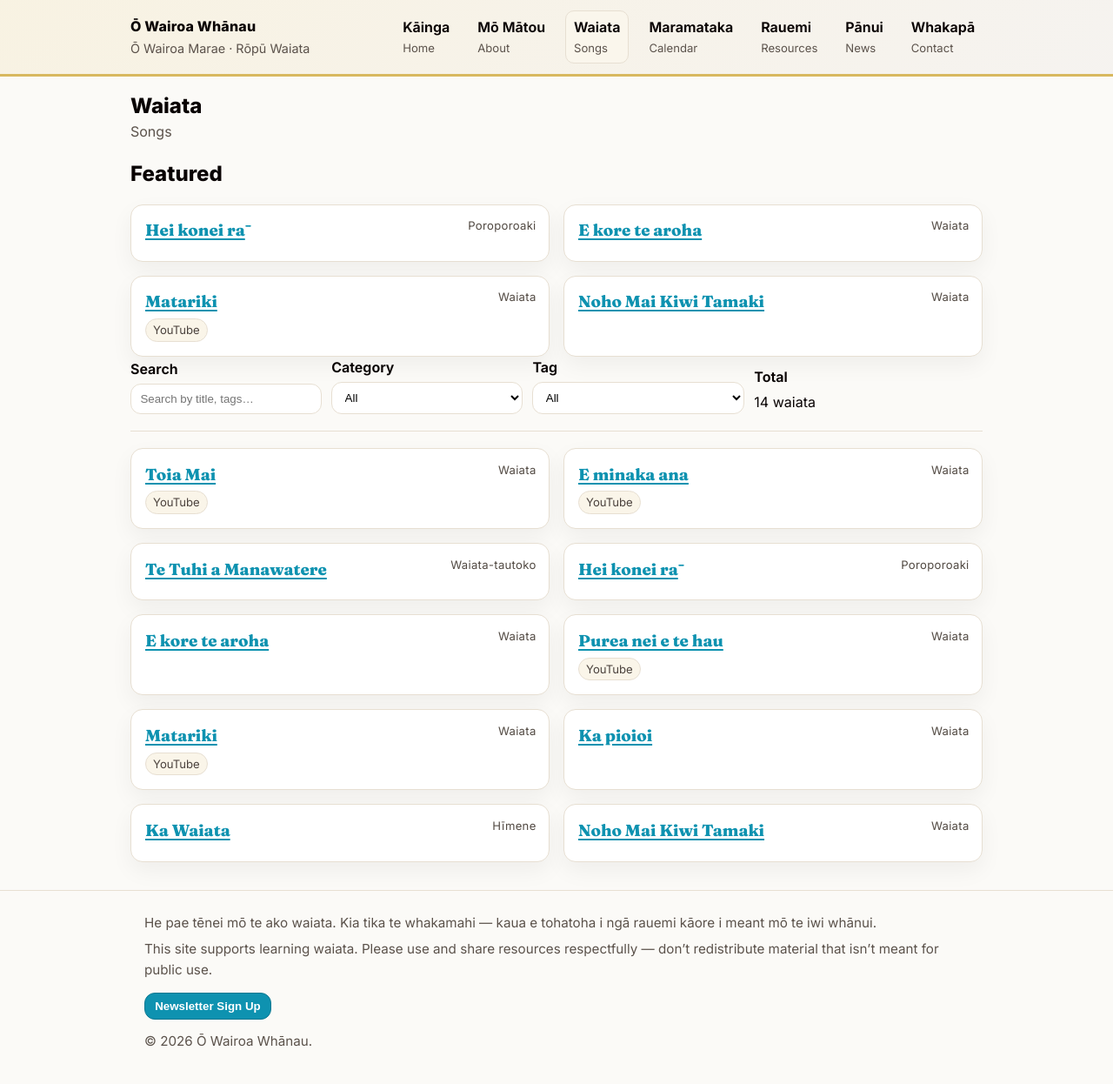
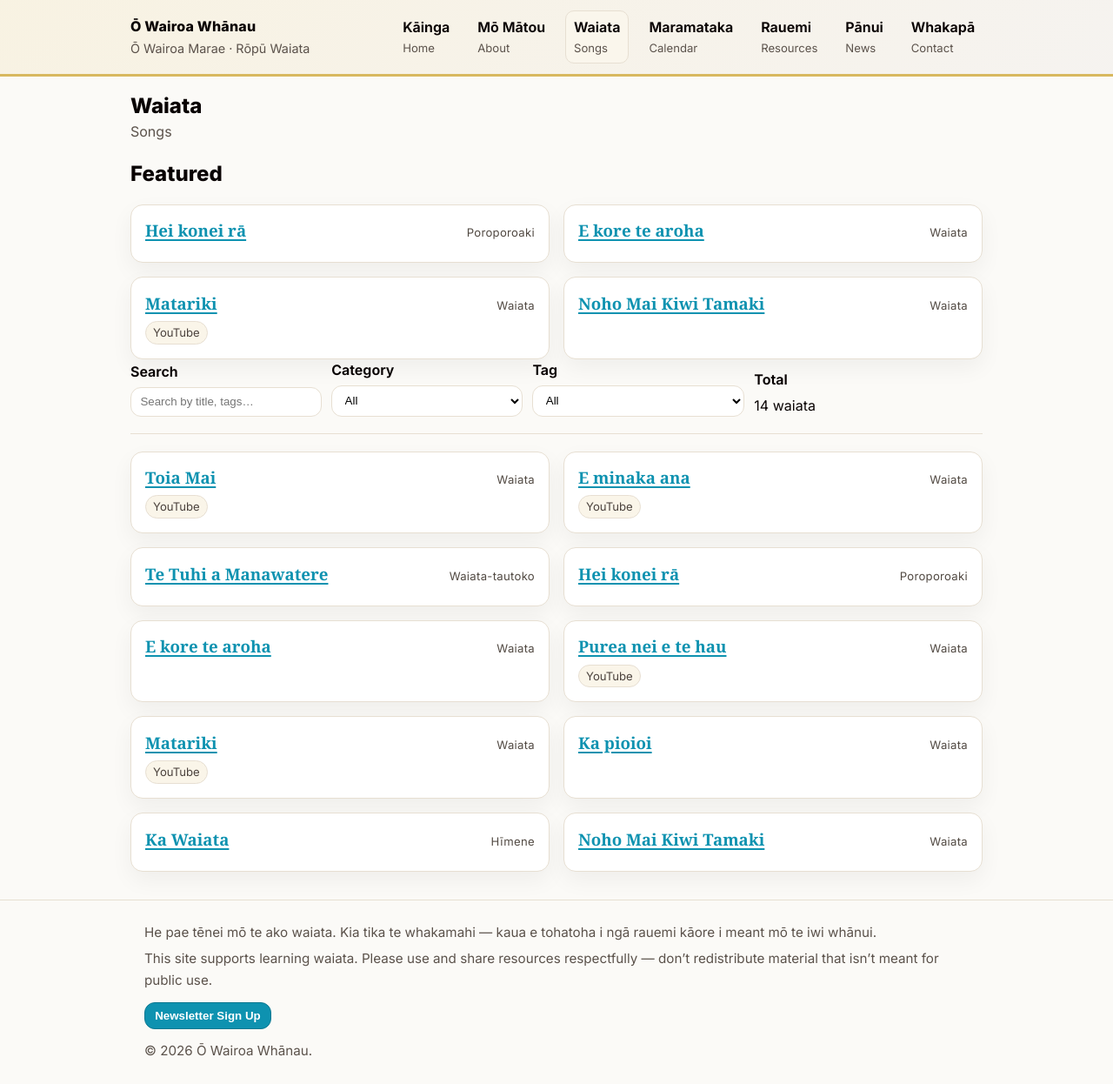
Before and after one commit to Standen-Home/owairoawhanau-site, a Jekyll site: the page built from waiata.md, in a window 1280 px wide and 1246 px high. Shown: the whole window at 87% size. Built offline with Jekyll 4.4.1, drawn with Linux system fonts in a browser that asks for light colours.

Commit message:
Fix macron-safe heading font + align category inline right of waiata title

```diff
--- a/_includes/head.html
+++ b/_includes/head.html
@@ -4,6 +4,7 @@
 <meta name="description" content="{% if page.excerpt %}{{ page.excerpt | strip_html | strip_newlines | truncate: 160 }}{% else %}{{ site.description }}{% endif %}">
 <link rel="preconnect" href="https://fonts.googleapis.com">
 <link rel="preconnect" href="https://fonts.gstatic.com" crossorigin>
-<link href="https://fonts.googleapis.com/css2?family=Fraunces:opsz,wght@9..144,600;9..144,800&family=Inter:wght@400;500;650;800&display=swap" rel="stylesheet">
+<!-- Fonts chosen to fully support te reo Māori macrons -->
+<link href="https://fonts.googleapis.com/css2?family=Noto+Serif:wght@600;700;800&family=Inter:wght@400;500;650;800&display=swap" rel="stylesheet">
 <link rel="stylesheet" href="{{ '/assets/css/style.css' | relative_url }}">
 <link rel="canonical" href="{{ page.url | absolute_url }}">
--- a/_includes/waiata-card.html
+++ b/_includes/waiata-card.html
@@ -4,11 +4,12 @@
   data-category="{{ waiata.category | default: '' | escape }}"
   data-tags="{{ waiata.tags | join: ',' | escape }}">
 
-  {% if waiata.category %}
-    <div class="waiata-cat">{{ waiata.category | capitalize }}</div>
-  {% endif %}
-
-  <h3><a href="{{ waiata.url | relative_url }}">{{ waiata.title }}</a></h3>
+  <div class="waiata-title-row">
+    <h3><a href="{{ waiata.url | relative_url }}">{{ waiata.title }}</a></h3>
+    {% if waiata.category %}
+      <div class="waiata-cat">{{ waiata.category | capitalize }}</div>
+    {% endif %}
+  </div>
 
   <div class="waiata-meta">
     {% if waiata.video_url and waiata.video_url != "" %}
--- a/assets/css/style.css
+++ b/assets/css/style.css
@@ -76,13 +76,13 @@ a:focus{outline:3px solid var(--focus); outline-offset: 2px; border-radius: 6px}
   padding:1.6rem;
   box-shadow: 0 14px 40px rgba(0,0,0,.06);
 }
-.hero h1{margin:0 0 .35rem 0;font-size: clamp(1.8rem, 3.9vw, 2.7rem); letter-spacing: .2px; font-family: Fraunces, Inter, system-ui, serif}
+.hero h1{margin:0 0 .35rem 0;font-size: clamp(1.8rem, 3.9vw, 2.7rem); letter-spacing: .2px; font-family: "Noto Serif", Inter, system-ui, serif}
 .hero p{margin:.2rem 0 0 0;color:var(--muted);max-width:60ch}
 
 .grid{display:grid;grid-template-columns:repeat(12, 1fr);gap:1rem}
 .card{grid-column: span 6;background:var(--card);border:1px solid var(--border);border-radius:var(--radius);padding:1rem;box-shadow: 0 10px 26px rgba(0,0,0,.05)}
 .card:hover{box-shadow: 0 16px 44px rgba(0,0,0,.08); transform: translateY(-1px)}
-.card h2{margin:.1rem 0 .35rem 0;font-size:1.1rem; font-family: Fraunces, Inter, system-ui, serif}
+.card h2{margin:.1rem 0 .35rem 0;font-size:1.1rem; font-family: "Noto Serif", Inter, system-ui, serif}
 .card p{margin:0;color:var(--muted)}
 @media (max-width:760px){.card{grid-column: span 12}}
 
@@ -103,17 +103,23 @@ input[type="search"], select{
 .waiata-list{display:grid;grid-template-columns:repeat(12, 1fr);gap:1rem;margin-top:1rem}
 .waiata-card{grid-column: span 6;background:#fff;border:1px solid var(--border);border-radius:var(--radius);padding:1rem;box-shadow: 0 10px 26px rgba(0,0,0,.05); position: relative}
 .waiata-card:hover{box-shadow: 0 16px 44px rgba(0,0,0,.08); transform: translateY(-1px)}
-.waiata-card h3{margin:.1rem 0 .3rem 0; font-family: Fraunces, Inter, system-ui, serif}
+.waiata-card h3{margin:0; font-family: "Noto Serif", Inter, system-ui, serif}
 
-/* Category label (top-right, not a badge) */
+/* Title row: title left, category right */
+.waiata-title-row{
+  display:flex;
+  align-items: baseline;
+  justify-content: space-between;
+  gap: .75rem;
+  margin: .1rem 0 .3rem 0;
+}
+
+/* Category label (small, inline, hard-right) */
 .waiata-cat{
-  position:absolute;
-  top:.85rem;
-  right:.9rem;
   font-size: .82rem;
   letter-spacing: .3px;
   color: color-mix(in srgb, var(--muted), var(--black) 12%);
-  background: transparent;
+  white-space: nowrap;
 }
 .waiata-meta{display:flex;gap:.5rem;flex-wrap:wrap;margin:.45rem 0 0 0}
 .waiata-meta .badge{font-size:.82rem}
```
